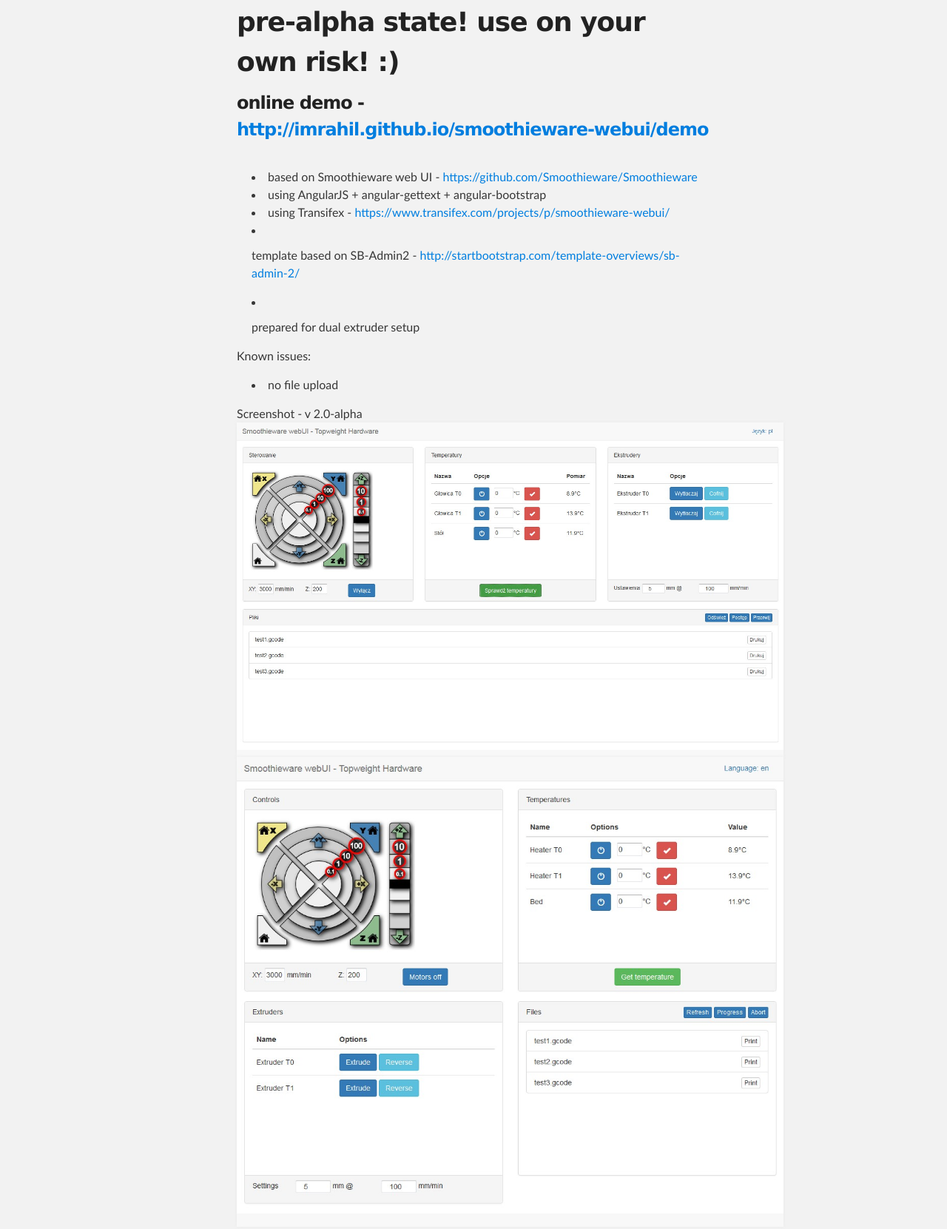
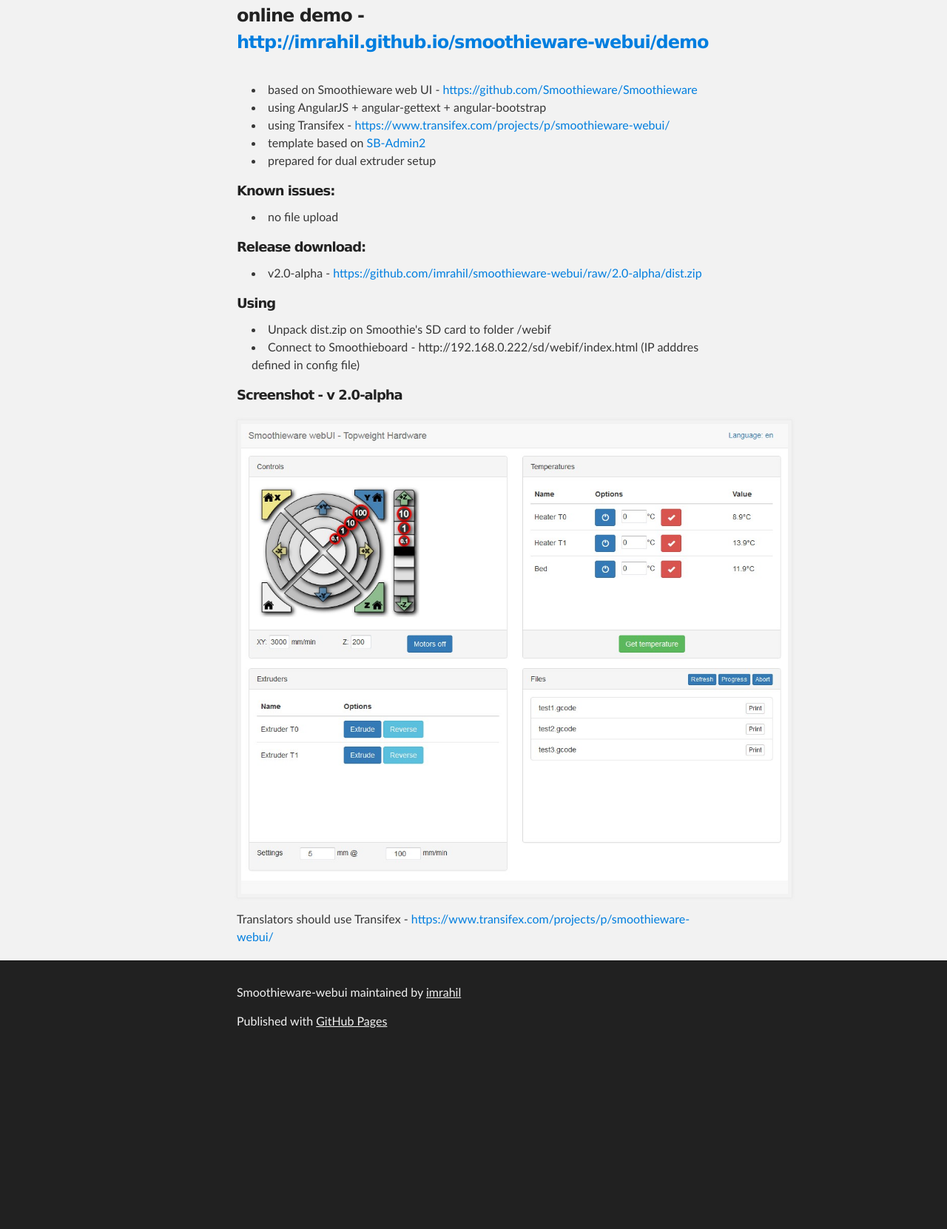
Before and after one commit to imrahil/smoothieware-webui, a plain HTML site: page index.html in a window 1280 px wide. Shown: the part 360-2021 px from the top of the page at 74% size. After the commit the page ends 1787 px from the top, so only its background shows below. Drawn offline with Linux system fonts and the light colour scheme.

Commit message:
Updated README.md and index.html

```diff
--- a/index.html
+++ b/index.html
@@ -1,18 +1,14 @@
 <!DOCTYPE html>
 <html>
-
 <head>
     <meta charset='utf-8'>
     <meta http-equiv="X-UA-Compatible" content="chrome=1">
     <meta name="description" content="Smoothieware-webui : Better webUI for Smoothieware">
-
     <link rel="stylesheet" type="text/css" media="screen" href="stylesheets/stylesheet.css">
-
     <title>Smoothieware-webui</title>
 </head>
 
 <body>
-
     <!-- HEADER -->
     <div id="header_wrap" class="outer">
         <header class="inner">
@@ -31,48 +27,42 @@
     <!-- MAIN CONTENT -->
     <div id="main_content_wrap" class="outer">
         <section id="main_content" class="inner">
-        <h1>
-<a id="smoothieware-webui" class="anchor" href="#smoothieware-webui" aria-hidden="true"><span class="octicon octicon-link"></span></a>smoothieware-webui</h1>
+            <h1><a id="smoothieware-webui" class="anchor" href="#smoothieware-webui" aria-hidden="true"><span class="octicon octicon-link"></span></a>smoothieware-webui</h1>
 
             <p>Better webUI for Smoothieware</p>
-
-<h1>
-<a id="pre-alpha-state-use-on-your-own-risk-" class="anchor" href="#pre-alpha-state-use-on-your-own-risk-" aria-hidden="true"><span class="octicon octicon-link"></span></a>pre-alpha state! use on your own risk! :)</h1>
 
             <h3><span class="octicon octicon-link"></span>online demo - <a href="http://imrahil.github.io/smoothieware-webui/demo/">http://imrahil.github.io/smoothieware-webui/demo</a></h3>
             <br/>
 
             <ul>
-<li>based on Smoothieware web UI - <a href="https://github.com/Smoothieware/Smoothieware">https://github.com/Smoothieware/Smoothieware</a>
-</li>
+                <li>based on Smoothieware web UI - <a href="https://github.com/Smoothieware/Smoothieware">https://github.com/Smoothieware/Smoothieware</a></li>
                 <li>using AngularJS + angular-gettext + angular-bootstrap</li>
-<li>using Transifex - <a href="https://www.transifex.com/projects/p/smoothieware-webui/">https://www.transifex.com/projects/p/smoothieware-webui/</a>
-</li>
-<li><p>template based on SB-Admin2 - <a href="http://startbootstrap.com/template-overviews/sb-admin-2/">http://startbootstrap.com/template-overviews/sb-admin-2/</a></p></li>
-<li><p>prepared for dual extruder setup</p></li>
+                <li>using Transifex - <a href="https://www.transifex.com/projects/p/smoothieware-webui/">https://www.transifex.com/projects/p/smoothieware-webui/</a></li>
+                <li>template based on <a href="http://startbootstrap.com/template-overviews/sb-admin-2/">SB-Admin2</a></li>
+                <li>prepared for dual extruder setup</li>
             </ul>
 
-<p>Known issues:</p>
-
+            <h5>Known issues:</h5>
             <ul>
                 <li>no file upload</li>
             </ul>
 
-<p>Screenshot - v 2.0-alpha
-<img src="images/screenshot_v2_1.jpg?raw=true" alt="webUI">
-<img src="images/screenshot_v2_2.jpg?raw=true" alt="webUI"></p>
+            <h5>Release download:</h5>
+            <ul>
+                <li>v2.0-alpha - <a href="https://github.com/imrahil/smoothieware-webui/raw/2.0-alpha/dist.zip">https://github.com/imrahil/smoothieware-webui/raw/2.0-alpha/dist.zip</a></li>
+            </ul>
 
-<p>Screenshot - v 1.0
-<img src="images/screenshot.jpg?raw=true" alt="webUI"></p>
+            <h5>Using</h5>
+            <ul>
+                <li>Unpack dist.zip on Smoothie's SD card to folder /webif</li>
+                <li>Connect to Smoothieboard - <i>http://192.168.0.222/sd/webif/index.html</i> (IP adddres defined in config file)</li>
+            </ul>
 
-<p>Useful commands</p>
+            <h5>Screenshot - v 2.0-alpha</h5>
+            <img src="images/screenshot_v2_2.jpg?raw=true" alt="webUI">
 
-<ul>
-<li>grunt install</li>
-<li>npm install</li>
-<li>grunt extract</li>
-<li>grunt compile</li>
-</ul>
+            Translators should use Transifex - <a href="https://www.transifex.com/projects/p/smoothieware-webui/">https://www.transifex.com/projects/p/smoothieware-webui/</a>
+
         </section>
     </div>
 
@@ -83,8 +73,5 @@
             <p>Published with <a href="http://pages.github.com">GitHub Pages</a></p>
         </footer>
     </div>
-
-
-
 </body>
 </html>
```
Also changed, not shown: README.md. Lines whose indentation alone changed are shown as unchanged.
